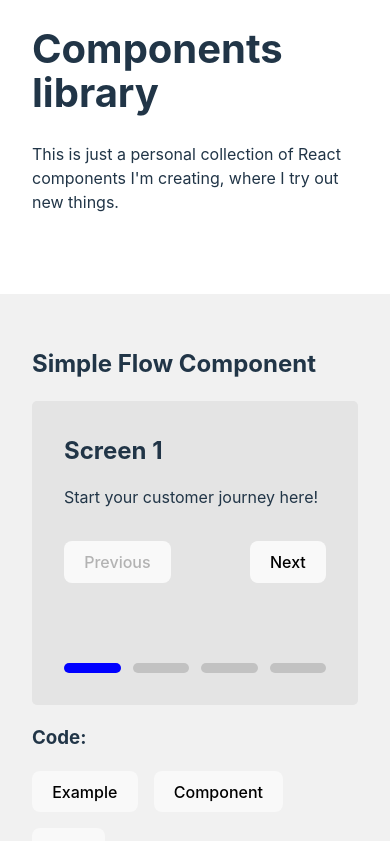
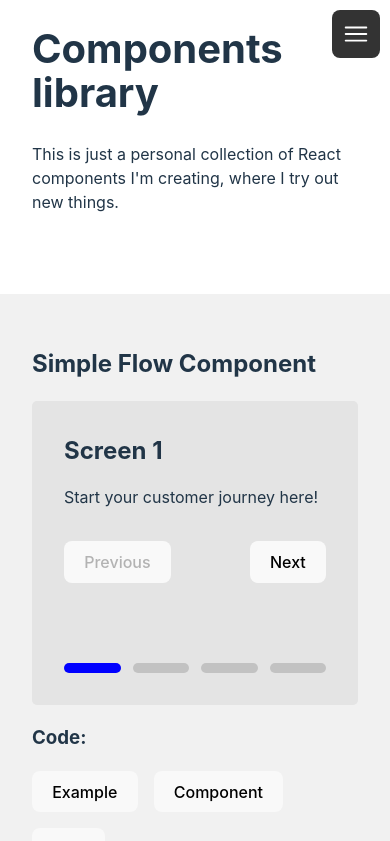
Before and after one commit to kimrm/react-components, a React (Vite) app: page / in a window 390 px wide. Shown: the top 841 px of the page. Built offline with nearby package versions, Linux system fonts and the light colour scheme.

Commit message:
adds mobile menu

```diff
--- a/src/App.tsx
+++ b/src/App.tsx
@@ -3,10 +3,12 @@ import { FlowDemo } from "./components/FlowDemo";
 import ImageGalleryDemo from "./components/ImageGalleryDemo";
 import { TabDemo } from "./components/TabDemo";
 import SideNavigation from "./components/ui/sideNavigation";
+import MobileMenu from "./components/ui/mobileMenu";
 
 function App() {
   return (
     <div className="app-container">
+      <MobileMenu />
       <div>
         <SideNavigation />
       </div>
```
